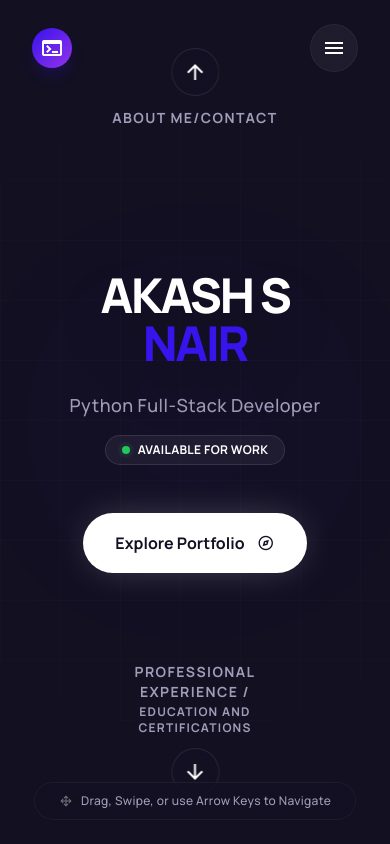
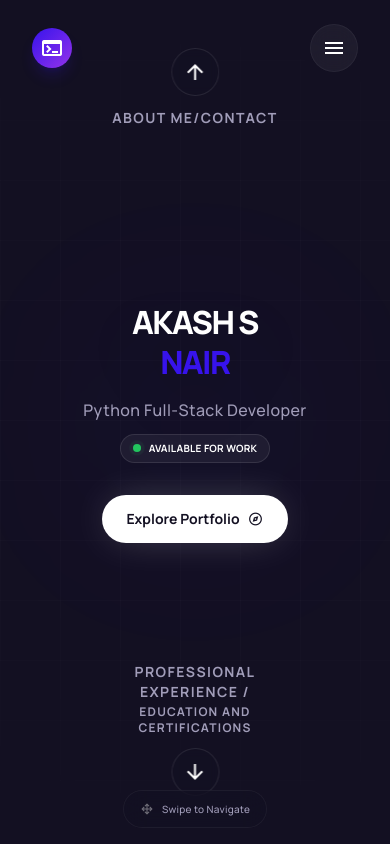
Before and after one commit to astradevop/PORTFOLIO, a React (Vite) app: page / in a window 390 px wide. Built offline with nearby package versions, Linux system fonts and the light colour scheme.

Commit message:
Mobile responsiveness improvements: responsive text sizing, touch-friendly elements, and mobile-optimized layouts

```diff
--- a/index.html
+++ b/index.html
@@ -4,7 +4,7 @@
 <head>
   <meta charset="UTF-8" />
   <link rel="icon" type="image/svg+xml" href="/vite.svg" />
-  <meta name="viewport" content="width=device-width, initial-scale=1.0" />
+  <meta name="viewport" content="width=device-width, initial-scale=1.0, maximum-scale=1.0, user-scalable=no" />
   <title>Portfolio - Akash S Nair</title>
 
   <!-- Google Fonts -->
@@ -90,6 +90,38 @@
       -ms-overflow-style: none;
       scrollbar-width: none;
     }
+
+    /* Touch-friendly minimum sizes */
+    button,
+    a {
+      min-height: 44px;
+      min-width: 44px;
+      touch-action: manipulation;
+    }
+
+    /* Prevent text selection during drag */
+    .select-none-drag {
+      -webkit-user-select: none;
+      -moz-user-select: none;
+      -ms-user-select: none;
+      user-select: none;
+      -webkit-touch-callout: none;
+    }
+
+    /* Mobile optimizations */
+    @media (max-width: 640px) {
+      body {
+        font-size: 14px;
+      }
+
+      h1 {
+        font-size: 2rem !important;
+      }
+
+      h2 {
+        font-size: 1.5rem !important;
+      }
+    }
   </style>
 </head>
 
--- a/src/pages/CentralHub.jsx
+++ b/src/pages/CentralHub.jsx
@@ -137,39 +137,42 @@ export default function CentralHub() {
                     </div>
 
                     {/* Center Content */}
-                    <div className="relative z-20 flex flex-col items-center justify-center text-center max-w-4xl mx-auto animate-fade-in">
+                    <div className="relative z-20 flex flex-col items-center justify-center text-center max-w-4xl mx-auto animate-fade-in px-4">
                         <div className="absolute -inset-10 border border-primary/20 rounded-full w-[120%] h-[150%] left-[-10%] top-[-25%] animate-pulse-slow pointer-events-none hidden md:block"></div>
-                        <h1 className="text-5xl md:text-8xl font-black tracking-tighter text-white mb-6 drop-shadow-2xl relative">
+                        <h1 className="text-4xl sm:text-5xl md:text-6xl lg:text-8xl font-black tracking-tighter text-white mb-4 md:mb-6 drop-shadow-2xl relative leading-tight">
                             AKASH S
                             <span className="text-primary block md:inline"> NAIR</span>
                         </h1>
-                        <div className="flex flex-col md:flex-row items-center gap-4 md:gap-8">
-                            <p className="text-[#a19db9] text-lg md:text-xl font-medium tracking-wide">
+                        <div className="flex flex-col md:flex-row items-center gap-3 md:gap-8">
+                            <p className="text-base sm:text-lg md:text-xl font-medium tracking-wide text-[#a19db9]">
                                 Python Full-Stack Developer
                             </p>
                             <div className="hidden md:block w-px h-6 bg-white/20"></div>
-                            <div className="flex items-center gap-2 px-4 py-1.5 rounded-full bg-white/5 border border-white/10">
+                            <div className="flex items-center gap-2 px-3 md:px-4 py-1.5 rounded-full bg-white/5 border border-white/10">
                                 <span className="relative flex h-2 w-2">
                                     <span className="animate-ping absolute inline-flex h-full w-full rounded-full bg-green-400 opacity-75"></span>
                                     <span className="relative inline-flex rounded-full h-2 w-2 bg-green-500"></span>
                                 </span>
-                                <span className="text-xs font-bold text-white tracking-wide uppercase">Available for work</span>
+                                <span className="text-[10px] sm:text-xs font-bold text-white tracking-wide uppercase">Available for work</span>
                             </div>
                         </div>
-                        <div className="mt-12">
-                            <button className="group relative flex items-center justify-center gap-3 bg-white text-background-dark hover:bg-gray-200 px-8 py-4 rounded-full font-bold text-base transition-all hover:scale-105 shadow-[0_0_40px_-10px_rgba(255,255,255,0.3)]">
+                        <div className="mt-8 md:mt-12">
+                            <button className="group relative flex items-center justify-center gap-2 md:gap-3 bg-white text-background-dark hover:bg-gray-200 px-6 md:px-8 py-3 md:py-4 rounded-full font-bold text-sm md:text-base transition-all hover:scale-105 shadow-[0_0_40px_-10px_rgba(255,255,255,0.3)] active:scale-95">
                                 <span>Explore Portfolio</span>
-                                <span className="material-symbols-outlined text-lg transition-transform group-hover:rotate-45">explore</span>
+                                <span className="material-symbols-outlined text-base md:text-lg transition-transform group-hover:rotate-45">explore</span>
                             </button>
                         </div>
                     </div>
                 </main>
 
                 {/* Footer */}
-                <footer className="absolute bottom-6 w-full flex justify-center pointer-events-none z-0">
-                    <div className="flex items-center gap-2 px-6 py-2 rounded-full bg-[#131022]/50 backdrop-blur-md border border-white/5">
+                <footer className="absolute bottom-4 md:bottom-6 w-full flex justify-center pointer-events-none z-0 px-4">
+                    <div className="flex items-center gap-2 px-4 md:px-6 py-2 rounded-full bg-[#131022]/50 backdrop-blur-md border border-white/5">
                         <span className="material-symbols-outlined text-white/40 text-sm">drag_pan</span>
-                        <p className="text-[#a19db9] text-xs font-medium tracking-wide">Drag, Swipe, or use Arrow Keys to Navigate</p>
+                        <p className="text-[#a19db9] text-[10px] md:text-xs font-medium tracking-wide">
+                            <span className="hidden sm:inline">Drag, Swipe, or use Arrow Keys to Navigate</span>
+                            <span className="sm:hidden">Swipe to Navigate</span>
+                        </p>
                     </div>
                 </footer>
             </div>
```
